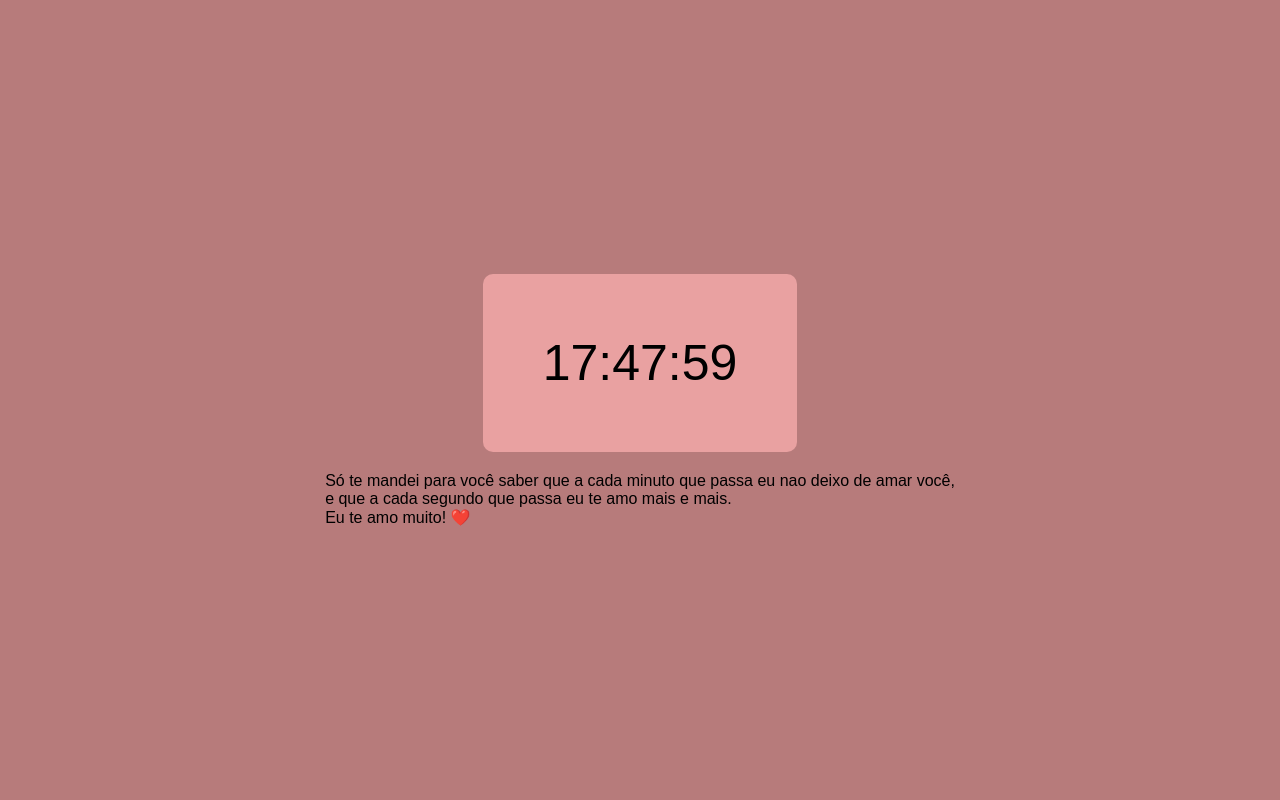
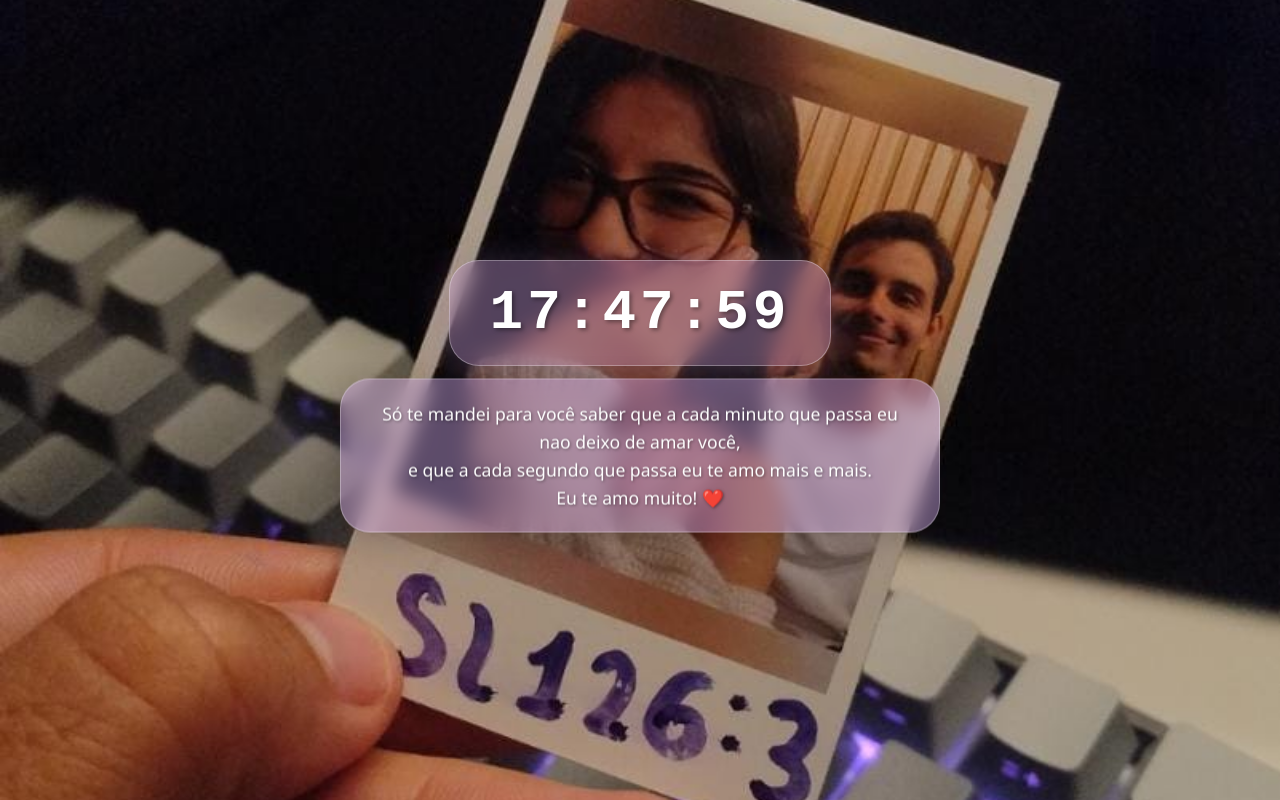
Before and after one commit to EnzoGTX/Relogio-para-Jujuca, a plain HTML site: page index.html in a window 1280 px wide. Drawn offline with Linux system fonts and the light colour scheme.

Commit message:
Retoque no CSS: animações delicadas e melhorias visuais

```diff
--- a/style.css
+++ b/style.css
@@ -4,31 +4,111 @@
     box-sizing: border-box;
 }
 
+body{
+    margin: 0;
+    min-height: 100vh;
+    display: flex;
+    align-items: center;
+    justify-content: center;
+
+    background-image: url(asses/WhatsApp\ Image\ 2026-07-20\ at\ 23.11.43.jpeg);
+    background-size: cover;
+    background-position: center;
+    background-repeat: no-repeat;
+    background-attachment: fixed;
+}
+
 .relogio{
     display: flex;
+    align-items: center;
+    flex-direction: column;
+    text-align: center;
     justify-content: center;
+    min-height: 100vh;
+    gap: 20px;
+    padding: 20px;
+}
+
+.display{
+    background-color: rgba(229, 180, 245, 0.35);
+    border-radius: 30px;
+    backdrop-filter: blur(10px);
+    -webkit-backdrop-filter: blur(10px);
+    border: 1px solid rgba(255, 255, 255, 0.3);
+    box-shadow: 0 8px 32px rgba(0, 0, 0, 0.2);
+
+    display: flex;
+    padding: 20px 40px;
     align-items: center;
-    height: 100vh;
-    flex-direction: column;
-    gap: 20px;
-    background-color: #b77b7b;
+    justify-content: center;
+
+    font-family: 'Courier New', monospace;
+    font-size: 3.5rem;
+    font-weight: bold;
+    color: #fff;
+    text-shadow: 2px 2px 4px rgba(0, 0, 0, 0.4);
+    letter-spacing: 4px;
+
+    animation: aparecer 2s ease-out, brilhoSuave 4s ease-in-out infinite 2s;
 }
-.footer{
+
+footer{
     display: flex;
-    justify-content: center;
-    text-align: center;
-    flex-direction: column;
-    background-color: #785c5c;
+    background-color: rgba(221, 179, 249, 0.4);
+    padding: 20px 40px;
+    backdrop-filter: blur(10px);
+    -webkit-backdrop-filter: blur(10px);
+    border-radius: 30px;
+    border: 1px solid rgba(255, 255, 255, 0.3);
+    box-shadow: 0 8px 32px rgba(0, 0, 0, 0.2);
 
+    font-family: 'Segoe UI', Tahoma, Geneva, Verdana, sans-serif;
+    font-size: 1.1rem;
+    line-height: 1.6;
+    color: #fff;
+    text-shadow: 1px 1px 3px rgba(0, 0, 0, 0.4);
+    max-width: 600px;
+
+    animation: aparecer 2.5s ease-out, flutuar 6s ease-in-out infinite 2.5s;
 }
-.display{
-    background-color: #e9a1a1;
-    padding: 60px;
-    border-radius: 10px;
-    font-size: 50px;
 
+@keyframes aparecer{
+    from{
+        opacity: 0;
+        transform: translateY(20px);
+    }
+    to{
+        opacity: 1;
+        transform: translateY(0);
+    }
 }
-body{
-    background-color: #d6c3c3;
-    font-family: Arial, Helvetica, sans-serif;
+
+@keyframes brilhoSuave{
+    0%, 100%{
+        box-shadow: 0 8px 32px rgba(0, 0, 0, 0.2);
+    }
+    50%{
+        box-shadow: 0 8px 40px rgba(229, 180, 245, 0.5);
+    }
 }
+
+@keyframes flutuar{
+    0%, 100%{
+        transform: translateY(0);
+    }
+    50%{
+        transform: translateY(-8px);
+    }
+}
+
+@media (max-width: 600px) {
+    .display{
+        font-size: 2.5rem;
+        padding: 15px 25px;
+    }
+
+    footer{
+        font-size: 0.95rem;
+        padding: 15px 25px;
+    }
+}
```
Also changed, not shown: index.html (+2 -0 lines), asses/WhatsApp Image 2026-07-20 at 23.11.43.jpeg (added).
